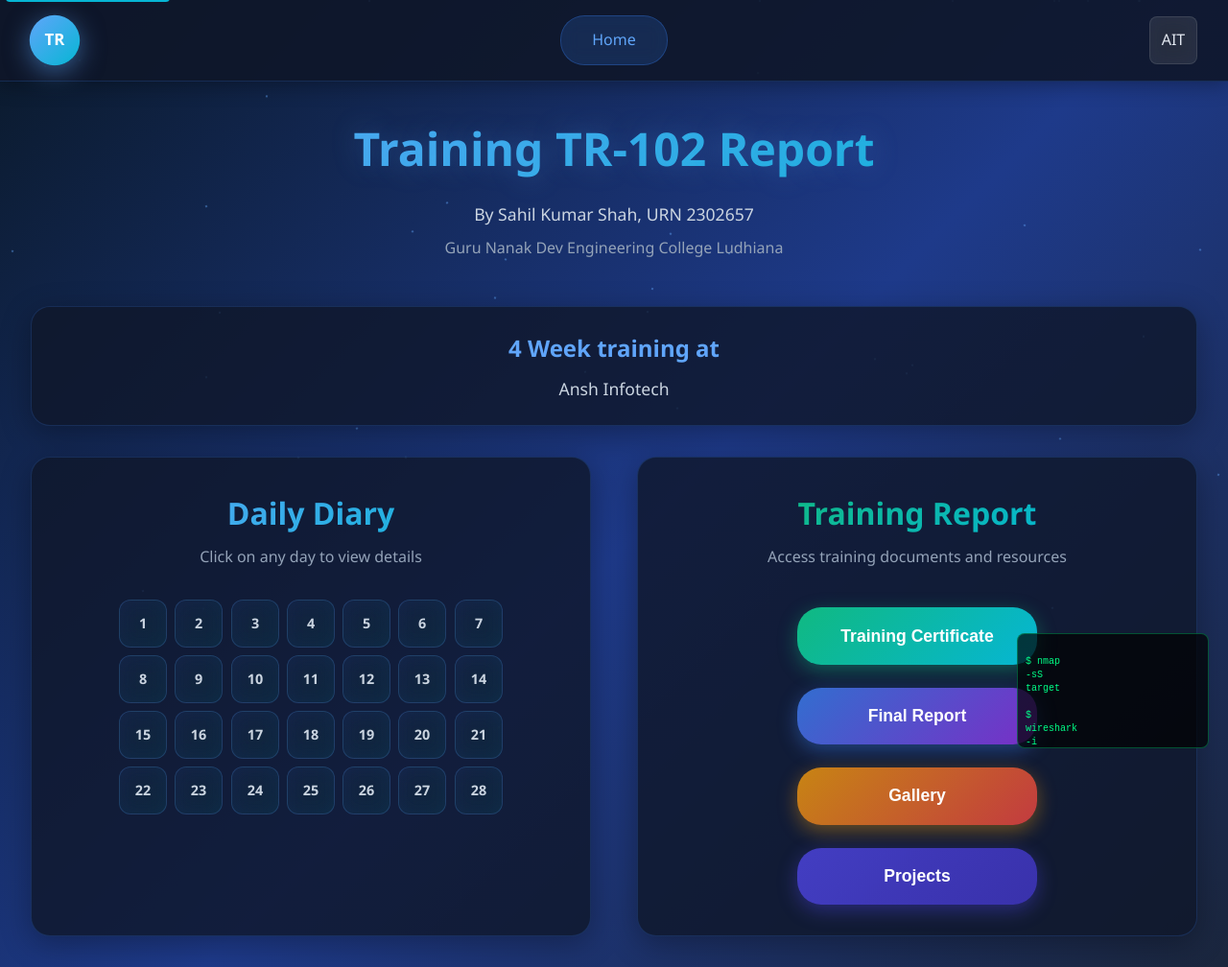
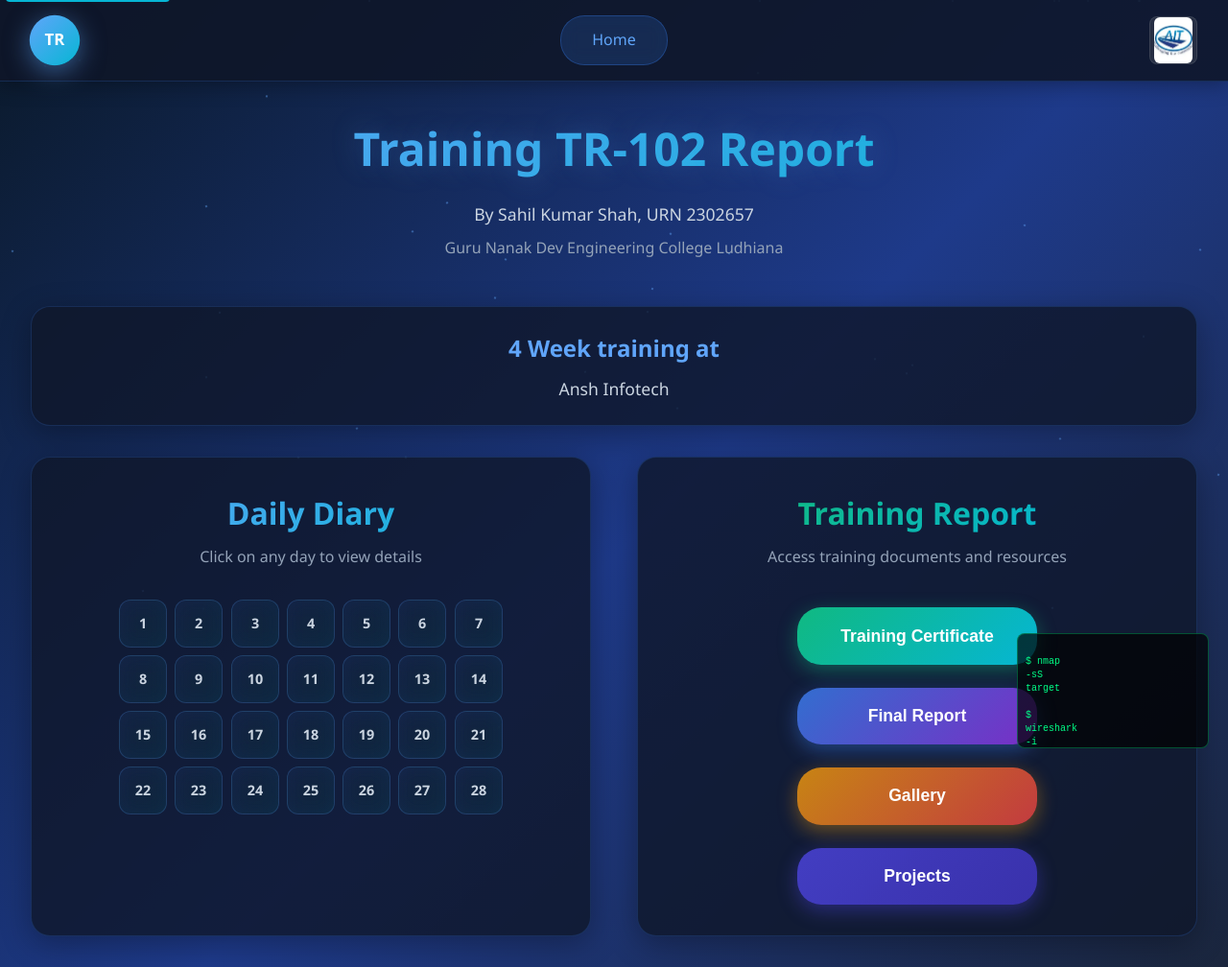
Before and after one commit to sahilshah-git/Training-102, a plain HTML site: page index.html in a window 1280 px wide. Shown: the top 1008 px of the page at 96% size. Drawn offline with Linux system fonts and the light colour scheme.

Commit message:
ait logo

```diff
--- a/index.html
+++ b/index.html
@@ -164,6 +164,7 @@
             justify-content: center;
             backdrop-filter: blur(10px);
             border: 1px solid rgba(255, 255, 255, 0.1);
+            overflow: hidden;
         }
 
         /* Main Content */
@@ -619,8 +620,10 @@
     <div class="container">
         <header class="header">
             <div class="logo">TR</div>
-            <a href="#" class="home-btn" tabindex="0">Home</a>
-            <div class="company-logo">AIT</div>
+            <a href="https://sahilshah-git.github.io/Training-102/#" class="home-btn" tabindex="0">Home</a>
+            <a href="https://www.anshinfotech.org/" class="company-logo" target="_blank" rel="noopener" aria-label="ANSH InfoTech">
+                <img src="ait.png" alt="ANSH InfoTech" style="max-width:100%; max-height:100%; border-radius:6px; display:block;" />
+            </a>
         </header>
 
         <main class="main-content" id="main-content" role="main">
```
Also changed, not shown: ait.png (added), 3 other files.
